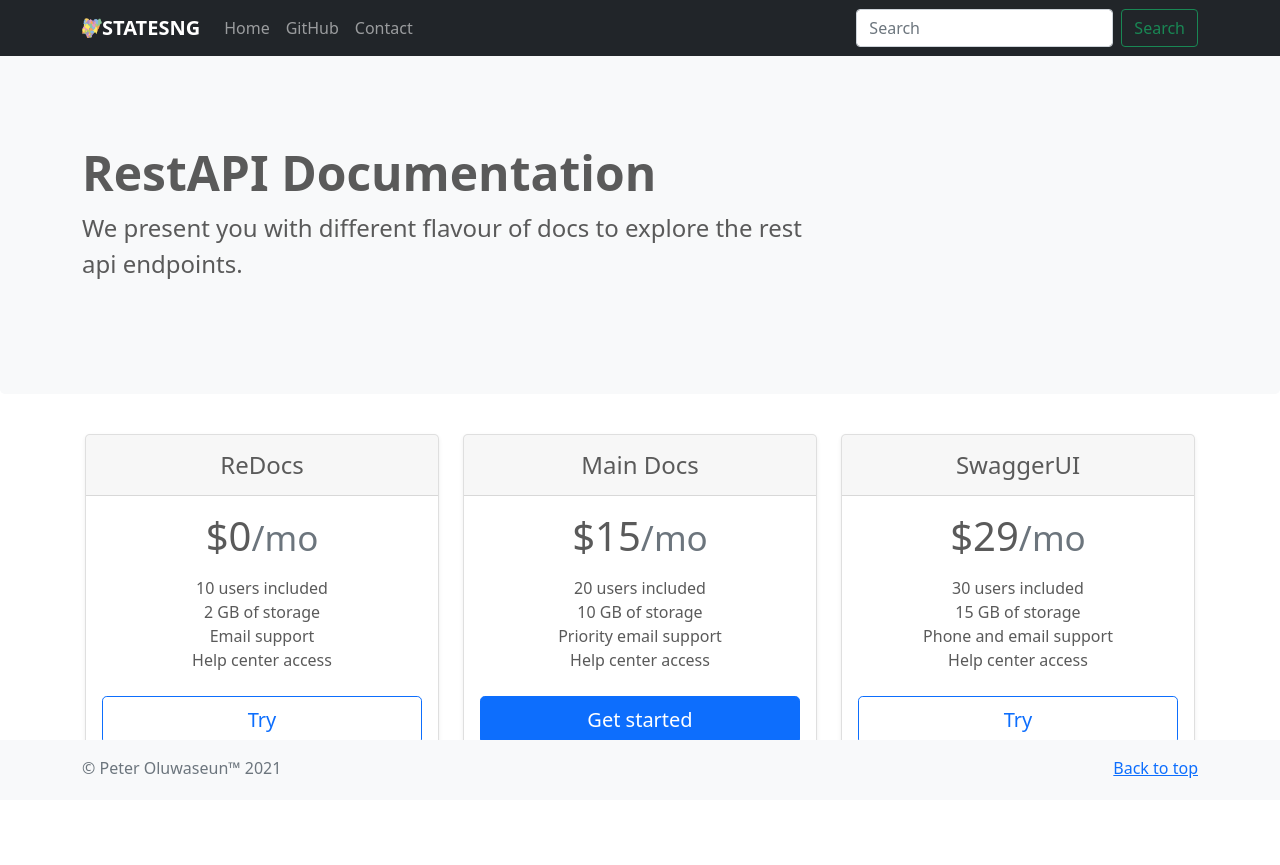
After one commit to adepeter/states.ng, a Django app: page /pages/api/restapi/ in a window 1280 px wide. The commit adds this page. Run offline with Django 3.2, Linux system fonts and the light colour scheme; parts of the project's set-up code (start-up, migrations or seed data) failed here and were passed over; some libraries are stand-ins or nearby versions.

Commit message:
Refactored codes

```diff
--- a/src/statesngapps/apis/graphql/urls.py
+++ b/src/statesngapps/apis/graphql/urls.py
@@ -1,11 +1,10 @@
 from django.urls import path
 from django.views.decorators.csrf import csrf_exempt
-from graphene_django.views import GraphQLView
 
-from .schema import schema
+from .views import GQLPlaygroundView as GraphQLPlaygroundView
 
 app_name = 'graphql'
 
 urlpatterns = [
-    path('', csrf_exempt(GraphQLView.as_view(graphiql=True, schema=schema)))
+    path('', csrf_exempt(GraphQLPlaygroundView.as_view()), name='playground'),
 ]
--- a/src/statesngapps/apis/restapi/urls.py
+++ b/src/statesngapps/apis/restapi/urls.py
@@ -1,4 +1,5 @@
 from django.urls import path, include
+from django.views.generic import TemplateView
 
 from drf_spectacular.views import SpectacularAPIView, SpectacularRedocView, SpectacularSwaggerView
 
@@ -6,6 +7,7 @@ app_name = 'restapi'
 
 urlpatterns = [
     path('', include('statesngapps.apis.restapi.states.urls', namespace='states')),
+    path('', TemplateView.as_view(template_name='apis/restapi/index.html'), name='index'),
 ]
 
 urlpatterns += [
--- a/src/statesngapps/pages/urls/__init__.py
+++ b/src/statesngapps/pages/urls/__init__.py
@@ -4,4 +4,5 @@ app_name = 'pages'
 
 urlpatterns = [
     path('contact/', include('statesngapps.pages.urls.contact', namespace='contact')),
+    path('api/', include('statesngapps.pages.urls.api', namespace='api')),
 ]
--- /dev/null
+++ b/src/statesngapps/pages/views/api.py
@@ -0,0 +1,11 @@
+from django.views.generic import TemplateView
+
+TEMPLATE_URL = 'pages/api'
+
+
+class RestAPILandingView(TemplateView):
+    template_name = f'{TEMPLATE_URL}/restapi.html'
+
+
+class GraphQLLandingView(TemplateView):
+    template_name = f'{TEMPLATE_URL}/graphql.html'
--- a/src/templates/home/index.html
+++ b/src/templates/home/index.html
@@ -77,7 +77,7 @@
                      width="140" height="140"/>
                 <h2>GraphQL</h2>
                 <p>Access the graphQL Documentation of this API by accessing the playground interface</p>
-                <p><a class="btn btn-secondary" href="#">Playground</a></p>
+                <p><a class="btn btn-secondary" href="{% url 'statesng:pages:api:graphql' %}">Playground</a></p>
             </div><!-- /.col-lg-4 -->
             <div class="col-lg-4">
                 <img src="{% static 'img/svg/web.svg' %}" class="img-responsive rounded-circle" alt="WEB"
@@ -91,7 +91,7 @@
                      width="140" height="140"/>
                 <h2>RestFul API</h2>
                 <p>Using the swagger UI, access the respectful endpoints exposed by the restful api of this project</p>
-                <p><a class="btn btn-secondary" href="#">Explore</a></p>
+                <p><a class="btn btn-secondary" href="{% url 'statesng:pages:api:restapi' %}">Explore</a></p>
             </div><!-- /.col-lg-4 -->
         </div><!-- /.row -->
 
--- /dev/null
+++ b/src/templates/pages/api/restapi.html
@@ -0,0 +1,71 @@
+{% extends 'base.html' %}
+
+{% block title %}Restful API | {{ block.super }}{% endblock %}
+
+{% block bigbox %}
+    <div class="p-5 mb-4 bg-light rounded-3">
+        <div class="container py-5">
+            <h1 class="display-5 fw-bold">RestAPI Documentation</h1>
+            <p class="col-md-8 fs-4">We present you with different flavour of docs to explore the rest api
+                endpoints.</p>
+        </div>
+    </div>
+{% endblock %}
+
+{% block content %}
+    <div class="container py-3">
+        <div class="row row-cols-1 row-cols-md-3 mb-3 text-center">
+            <div class="col">
+                <div class="card mb-4 rounded-3 shadow-sm">
+                    <div class="card-header py-3">
+                        <h4 class="my-0 fw-normal">ReDocs</h4>
+                    </div>
+                    <div class="card-body">
+                        <h1 class="card-title pricing-card-title">$0<small class="text-muted fw-light">/mo</small></h1>
+                        <ul class="list-unstyled mt-3 mb-4">
+                            <li>10 users included</li>
+                            <li>2 GB of storage</li>
+                            <li>Email support</li>
+                            <li>Help center access</li>
+                        </ul>
+                        <a type="button" href="{% url 'statesng:api:restapi:redoc' %}" class="w-100 btn btn-lg btn-outline-primary">Try</a>
+                    </div>
+                </div>
+            </div>
+            <div class="col">
+                <div class="card mb-4 rounded-3 shadow-sm">
+                    <div class="card-header py-3">
+                        <h4 class="my-0 fw-normal">Main Docs</h4>
+                    </div>
+                    <div class="card-body">
+                        <h1 class="card-title pricing-card-title">$15<small class="text-muted fw-light">/mo</small></h1>
+                        <ul class="list-unstyled mt-3 mb-4">
+                            <li>20 users included</li>
+                            <li>10 GB of storage</li>
+                            <li>Priority email support</li>
+                            <li>Help center access</li>
+                        </ul>
+                        <button type="button" class="w-100 btn btn-lg btn-primary">Get started</button>
+                    </div>
+                </div>
+            </div>
+            <div class="col">
+                <div class="card mb-4 rounded-3 shadow-sm">
+                    <div class="card-header py-3">
+                        <h4 class="my-0 fw-normal">SwaggerUI</h4>
+                    </div>
+                    <div class="card-body">
+                        <h1 class="card-title pricing-card-title">$29<small class="text-muted fw-light">/mo</small></h1>
+                        <ul class="list-unstyled mt-3 mb-4">
+                            <li>30 users included</li>
+                            <li>15 GB of storage</li>
+                            <li>Phone and email support</li>
+                            <li>Help center access</li>
+                        </ul>
+                        <a type="button" href="{% url 'statesng:api:restapi:swagger-ui' %}" class="w-100 btn btn-lg btn-outline-primary">Try</a>
+                    </div>
+                </div>
+            </div>
+        </div>
+    </div>
+{% endblock %}
```
Also changed, not shown: src/statesngapps/apis/graphql/views.py (added, +9 -0 lines), src/statesngapps/pages/urls/api.py (added, +10 -0 lines), src/templates/pages/api/graphql.html (added, +37 -0 lines).
